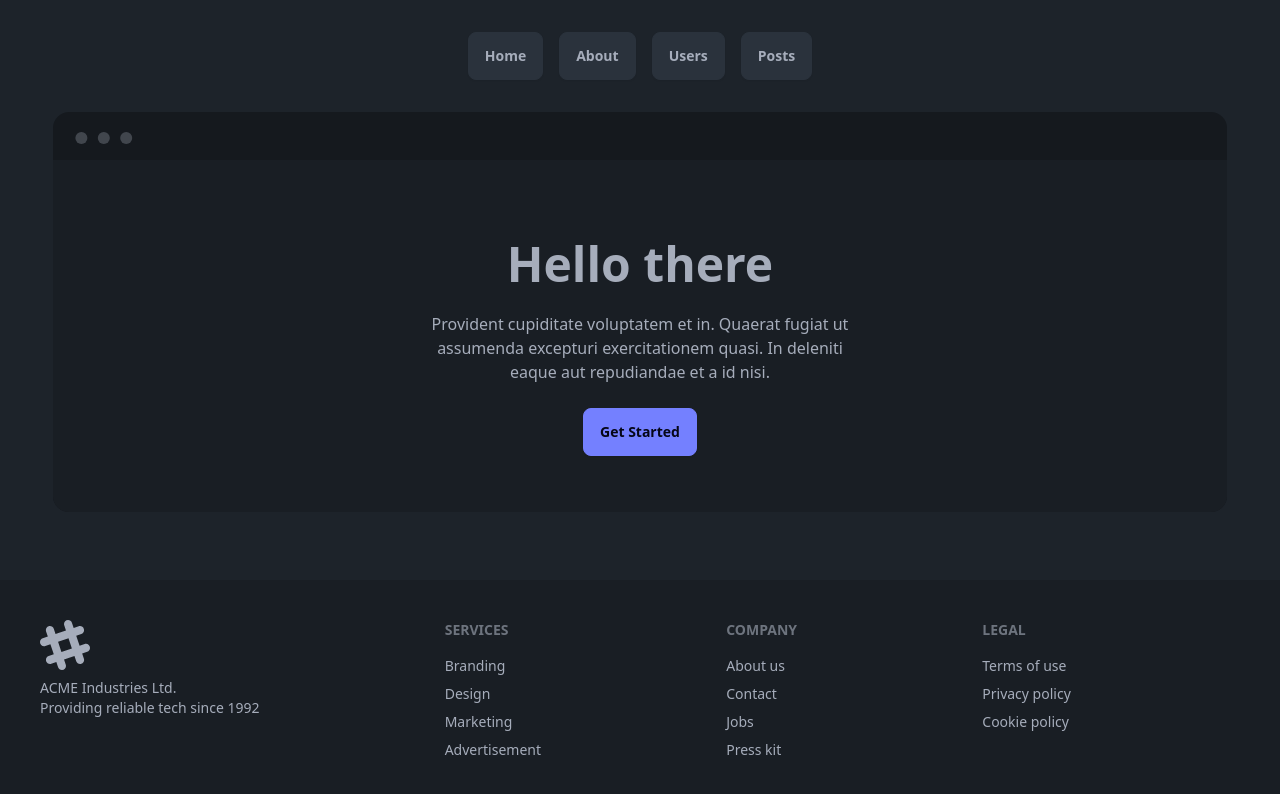
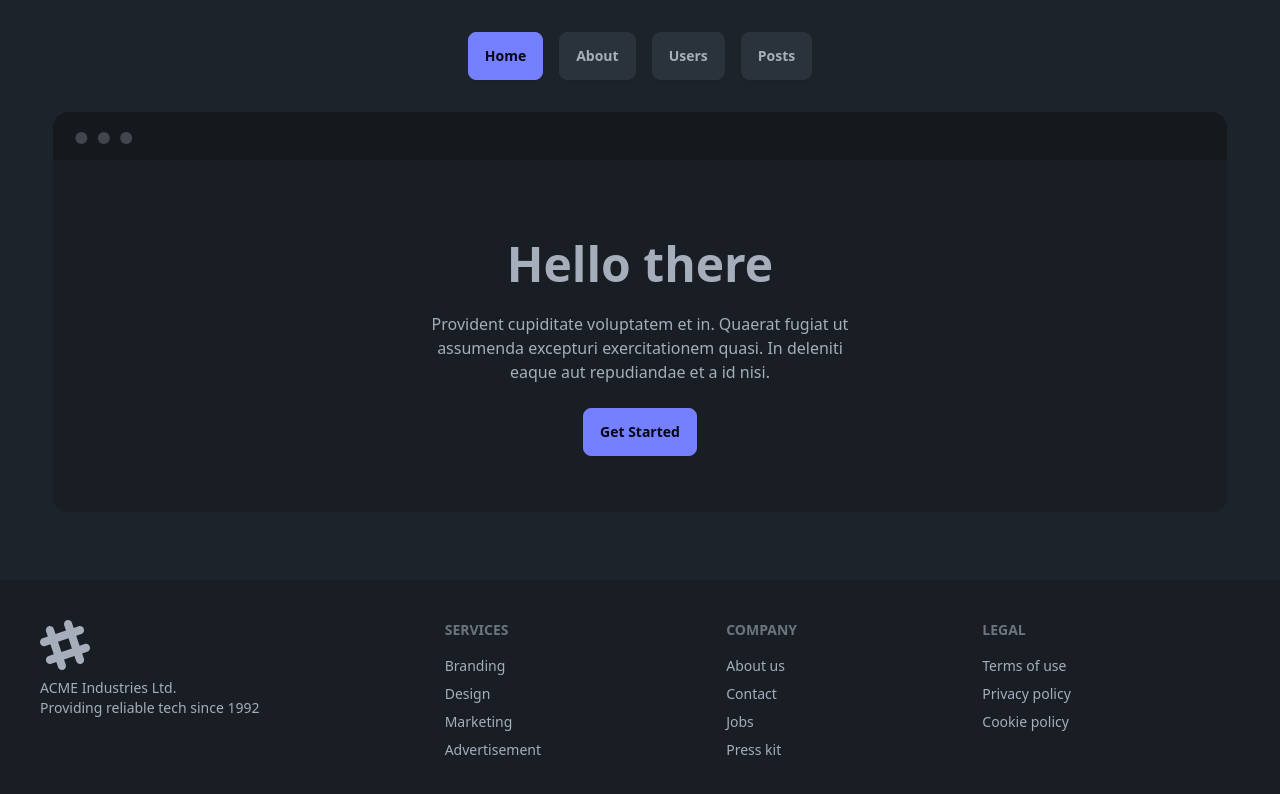
Before and after one commit to sumayaakter533/Introduction-to-react-router, a React (Vite) app: page / in a window 1280 px wide. Shown: the top 794 px of the page. Built offline with nearby package versions, Linux system fonts and the light colour scheme.

Commit message:
active navlink added

```diff
--- /dev/null
+++ b/src/components/Header/Header.css
@@ -0,0 +1,3 @@
+a.active {
+    @apply btn-primary;
+}
--- a/src/components/Header/Header.jsx
+++ b/src/components/Header/Header.jsx
@@ -1,22 +1,23 @@
 import React from "react";
-import { Link } from "react-router-dom";
+import { Link, NavLink } from "react-router-dom";
+import "./Header.css";
 
 const Header = () => {
     return (
         <div>
             <nav className='flex gap-4 justify-center p-8'>
-                <Link className='btn btn-neutral' to='/'>
+                <NavLink className='btn btn-neutral' to='/'>
                     Home
-                </Link>
-                <Link className='btn btn-neutral' to='/about'>
+                </NavLink>
+                <NavLink className='btn btn-neutral' to='/about'>
                     About
-                </Link>
-                <Link className='btn btn-neutral' to='/users'>
+                </NavLink>
+                <NavLink className='btn btn-neutral' to='/users'>
                     Users
-                </Link>
-                <Link className='btn btn-neutral' to='/posts'>
+                </NavLink>
+                <NavLink className='btn btn-neutral' to='/posts'>
                     Posts
-                </Link>
+                </NavLink>
             </nav>
         </div>
     );
--- a/src/components/PostDetails/PostDetails.jsx
+++ b/src/components/PostDetails/PostDetails.jsx
@@ -1,13 +1,16 @@
 import React from "react";
-import { useLoaderData, useNavigate } from "react-router-dom";
+import { useLoaderData, useNavigate, useParams } from "react-router-dom";
 
 const PostDetails = () => {
     const post = useLoaderData();
+    const { postId } = useParams();
     const { id, title, body } = post;
     const navigate = useNavigate();
     const handleGoBack = () => {
         navigate(-1);
     };
+
+    console.log(postId);
 
     return (
         <div className='w-5/12 m-auto mb-10'>
```
